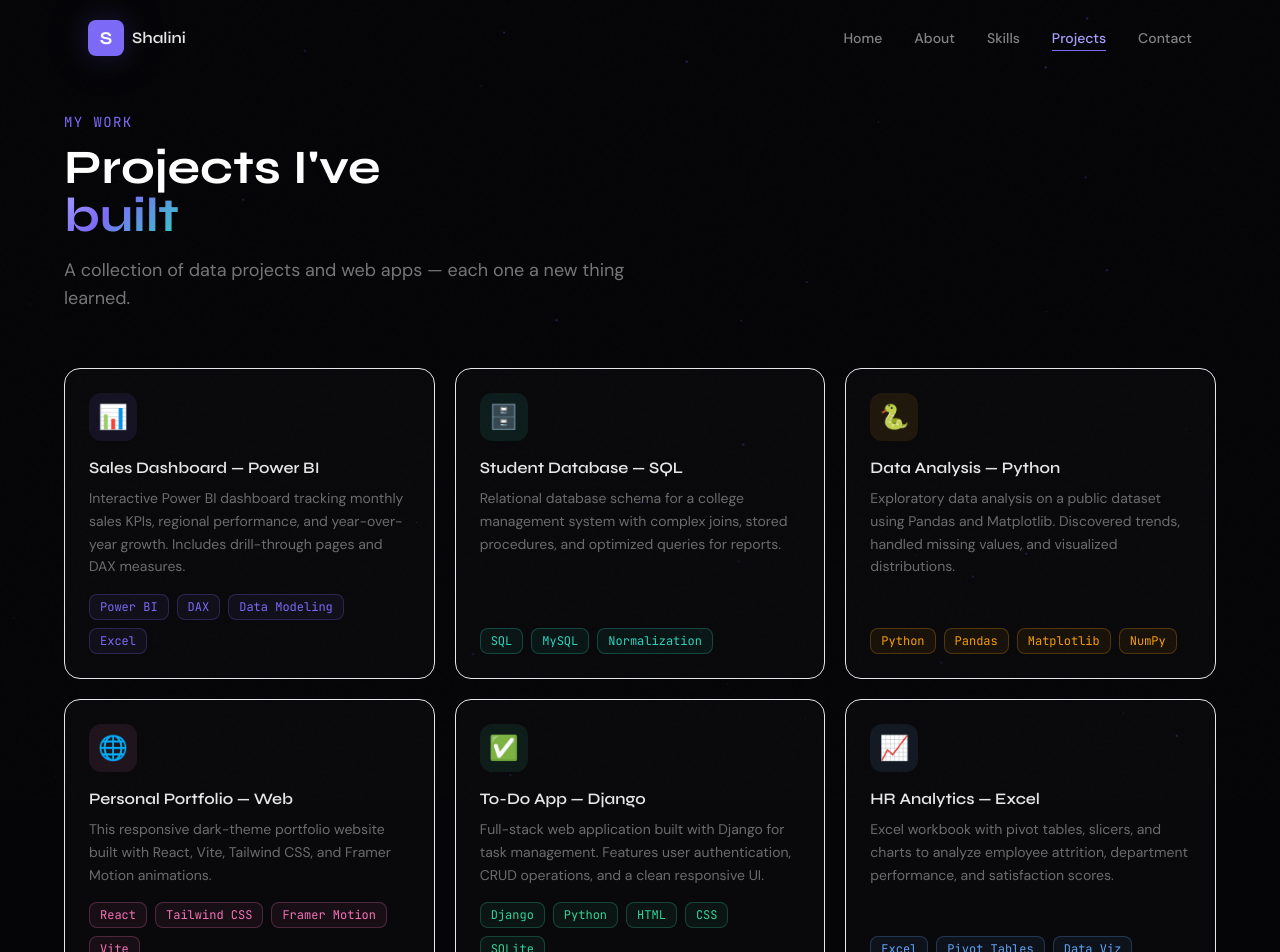
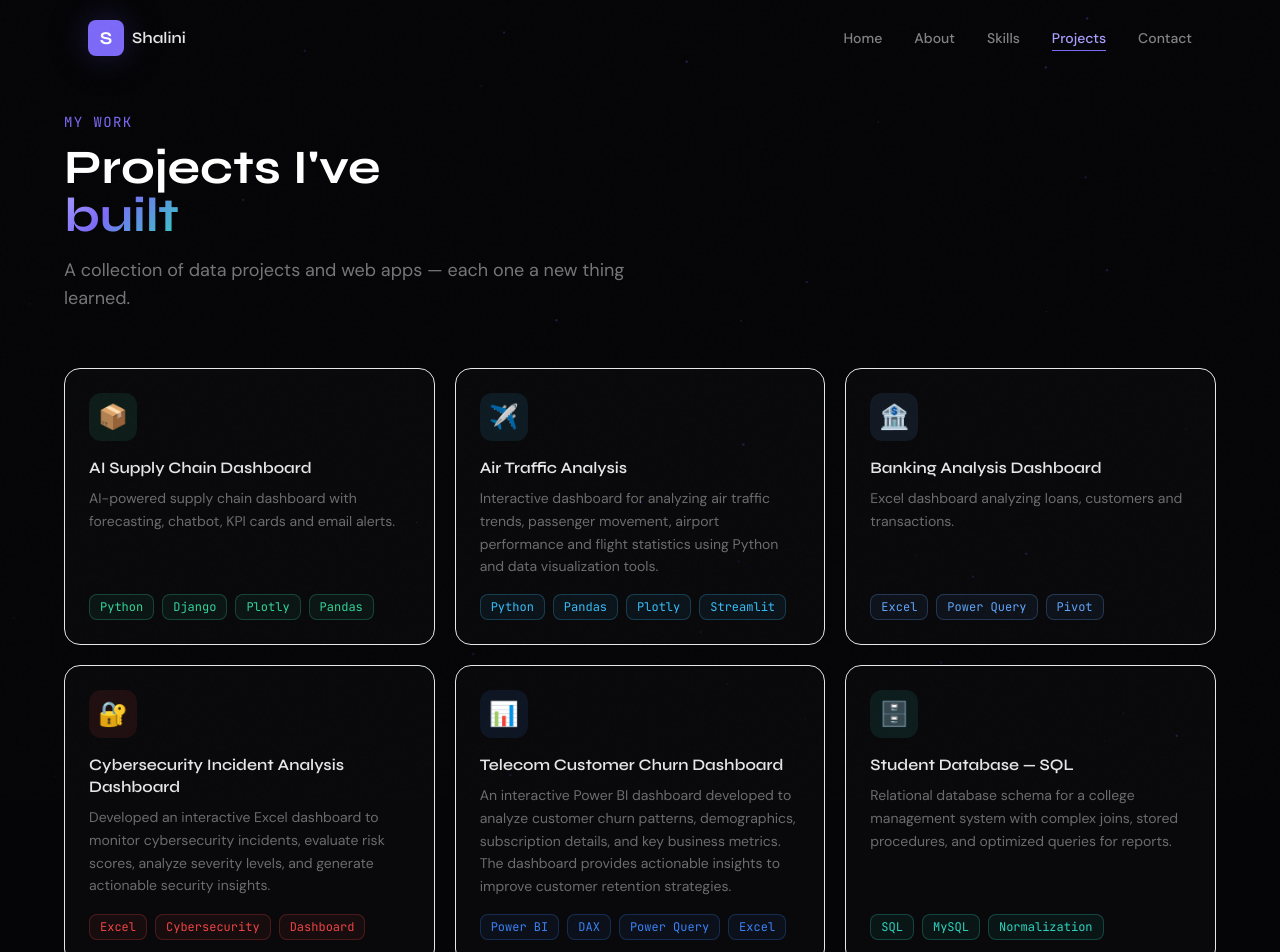
Before and after one commit to shalinisenthilkumar2021-cmyk/shalini-portfolio, a React (Vite) app: page /#/projects in a window 1280 px wide. Shown: the top 952 px of the page. Built offline with nearby package versions, Linux system fonts and the light colour scheme.

Commit message:
Updated portfolio and added resume

```diff
--- a/src/pages/Contact.jsx
+++ b/src/pages/Contact.jsx
@@ -12,7 +12,7 @@ const contacts = [
   {
     icon: Github,
     label: 'GitHub',
-    value: 'github.com/shalini',
+    value: 'https://github.com/shalinisenthilkumar2021-cmyk',
     href: 'https://github.com/',
     color: '#f0f0f0',
     desc: 'Check out my code & projects',
@@ -28,7 +28,7 @@ const contacts = [
   {
     icon: Mail,
     label: 'Email',
-    value: 'shalini@email.com',
+    value: 'shalinisenthilkumar2021@gmail',
     href: 'mailto:shalini@email.com',
     color: '#7c6af7',
     desc: 'Drop me a message anytime',
@@ -36,7 +36,7 @@ const contacts = [
   {
     icon: Phone,
     label: 'Phone',
-    value: '+91 00000 00000',
+    value: '+91 6383554672',
     href: 'tel:+910000000000',
     color: '#2dd4bf',
     desc: 'Available Mon–Sat',
@@ -105,7 +105,7 @@ export default function Contact() {
               </div>
               <div className="flex gap-3 flex-shrink-0">
                 <a
-                  href="/resume.pdf"
+                  href={`${import.meta.env.BASE_URL}shalini-resume.pdf`}
                   download
                   className="flex items-center gap-2 px-5 py-2.5 rounded-xl bg-accent hover:bg-accent/80 text-white font-display font-semibold text-sm transition-all glow-accent hover:scale-105 active:scale-95"
                 >
@@ -113,13 +113,16 @@ export default function Contact() {
                   Download
                 </a>
                 <a
-                  href="/resume.pdf"
+
+                  href={`${import.meta.env.BASE_URL}shalini-resume.pdf`}
                   target="_blank"
                   rel="noopener noreferrer"
                   className="flex items-center gap-2 px-5 py-2.5 rounded-xl border border-white/15 hover:border-teal-accent/50 text-white/80 hover:text-white font-display font-semibold text-sm transition-all hover:bg-white/5 hover:scale-105 active:scale-95"
                 >
                   <Eye size={15} />
                   View
+
+
                 </a>
               </div>
             </div>
--- a/src/pages/Home.jsx
+++ b/src/pages/Home.jsx
@@ -12,6 +12,7 @@ const fadeUp = {
 }
 
 export default function Home() {
+  const resumeUrl = `${import.meta.env.BASE_URL}shalini-resume.pdf`;
   return (
     <PageWrapper>
       <section className="min-h-screen grid-bg flex items-center justify-center px-6 pt-20 pb-16 relative overflow-hidden">
@@ -53,7 +54,7 @@ export default function Home() {
             Passionate about clean code and beautiful UIs.
           </motion.p>
 
-          {/* CTA buttons */}
+          {/* CTA buttons
           <motion.div variants={fadeUp} className="flex flex-wrap gap-4 justify-center mb-12">
             <Link
               to="/projects"
@@ -76,6 +77,36 @@ export default function Home() {
             >
               <Eye size={16} /> View CV
             </a>
+          </motion.div> */}
+
+
+          {/* CTA buttons */}
+          <motion.div variants={fadeUp} className="flex flex-wrap gap-4 justify-center mb-12">
+
+            <Link
+              to="/projects"
+              className="flex items-center gap-2 px-6 py-3 rounded-xl bg-accent hover:bg-accent/80 text-white"
+            >
+              View Projects <ArrowRight size={16} />
+            </Link>
+            <a
+              href={resumeUrl}
+              download
+
+              className="flex items-center gap-2 px-6 py-3 rounded-xl border border-white/15"
+            >
+              <Download size={16} /> Download CV
+            </a>
+            <a
+              href={resumeUrl}
+              target="_blank"
+              rel="noopener noreferrer"
+
+              className="flex items-center gap-2 px-6 py-3 rounded-xl border border-white/15"
+            >
+              <Eye size={16} /> View CV
+            </a>
+
           </motion.div>
 
           {/* Social links */}
--- a/src/pages/Projects.jsx
+++ b/src/pages/Projects.jsx
@@ -3,16 +3,85 @@ import { Github, ExternalLink } from 'lucide-react'
 import PageWrapper from '../components/PageWrapper'
 
 const projects = [
+
   {
-    title: 'Sales Dashboard — Power BI',
-    desc: 'Interactive Power BI dashboard tracking monthly sales KPIs, regional performance, and year-over-year growth. Includes drill-through pages and DAX measures.',
-    tags: ['Power BI', 'DAX', 'Data Modeling', 'Excel'],
-    color: '#7c6af7',
-    emoji: '📊',
-    github: 'https://github.com/',
-    live: null,
+    title: 'AI Supply Chain Dashboard',
+    desc: 'AI-powered supply chain dashboard with forecasting, chatbot, KPI cards and email alerts.',
+    tags: ['Python', 'Django', 'Plotly', 'Pandas'],
+    color: '#34d399',
+    emoji: '📦',
+
+    github: 'https://github.com/shalinisenthilkumar2021-cmyk/AI_Supply_Chain_Dashboard.gi',
+
+    live: 'https://ai-supply-chain-dashboard-3238.onrender.com'
   },
+
+
   {
+    title: 'Air Traffic Analysis',
+    desc: 'Interactive dashboard for analyzing air traffic trends, passenger movement, airport performance and flight statistics using Python and data visualization tools.',
+
+    tags: ['Python', 'Pandas', 'Plotly', 'Streamlit'],
+
+    color: '#38bdf8',
+
+    emoji: '✈️',
+
+    github: 'https://github.com/shalinisenthilkumar2021-cmyk/Airtraffic-Analysis',
+
+    live: 'https://airtraffic-analysis.onrender.com'
+  },
+
+  {
+    title: 'Banking Analysis Dashboard',
+    desc: 'Excel dashboard analyzing loans, customers and transactions.',
+
+    tags: ['Excel', 'Power Query', 'Pivot'],
+
+    color: '#60a5fa',
+
+    emoji: '🏦',
+
+    github: 'https://github.com/shalinisenthilkumar2021-cmyk/Banking-Analysis-Excel',
+
+    live: null
+  },
+
+
+ {
+    title: 'Cybersecurity Incident Analysis Dashboard',
+
+    desc: 'Developed an interactive Excel dashboard to monitor cybersecurity incidents, evaluate risk scores, analyze severity levels, and generate actionable security insights.',
+
+    tags: ['Excel', 'Cybersecurity', 'Dashboard'],
+
+    color: '#ef4444',
+
+    emoji: '🔐',
+
+    github: 'https://github.com/shalinisenthilkumar2021-cmyk/Cybersecurity-Incident-Intelligence-Dashboard',
+
+    live: null
+  },
+
+
+  {
+    title: "Telecom Customer Churn Dashboard",
+
+    desc: "An interactive Power BI dashboard developed to analyze customer churn patterns, demographics, subscription details, and key business metrics. The dashboard provides actionable insights to improve customer retention strategies.",
+
+    tags: [ "Power BI","DAX","Power Query","Excel"],
+
+    color: "#3B82F6",
+
+    emoji: "📊",
+
+    github: "https://github.com/shalinisenthilkumar2021-cmyk/Telecom-Dashboard",
+
+    live: null
+  },
+
+ {
     title: 'Student Database — SQL',
     desc: 'Relational database schema for a college management system with complex joins, stored procedures, and optimized queries for reports.',
     tags: ['SQL', 'MySQL', 'Normalization'],
@@ -21,15 +90,7 @@ const projects = [
     github: 'https://github.com/',
     live: null,
   },
-  {
-    title: 'Data Analysis — Python',
-    desc: 'Exploratory data analysis on a public dataset using Pandas and Matplotlib. Discovered trends, handled missing values, and visualized distributions.',
-    tags: ['Python', 'Pandas', 'Matplotlib', 'NumPy'],
-    color: '#f59e0b',
-    emoji: '🐍',
-    github: 'https://github.com/',
-    live: null,
-  },
+
   {
     title: 'Personal Portfolio — Web',
     desc: 'This responsive dark-theme portfolio website built with React, Vite, Tailwind CSS, and Framer Motion animations.',
@@ -39,24 +100,7 @@ const projects = [
     github: 'https://github.com/',
     live: '#',
   },
-  {
-    title: 'To-Do App — Django',
-    desc: 'Full-stack web application built with Django for task management. Features user authentication, CRUD operations, and a clean responsive UI.',
-    tags: ['Django', 'Python', 'HTML', 'CSS', 'SQLite'],
-    color: '#34d399',
-    emoji: '✅',
-    github: 'https://github.com/',
-    live: null,
-  },
-  {
-    title: 'HR Analytics — Excel',
-    desc: 'Excel workbook with pivot tables, slicers, and charts to analyze employee attrition, department performance, and satisfaction scores.',
-    tags: ['Excel', 'Pivot Tables', 'Data Viz'],
-    color: '#60a5fa',
-    emoji: '📈',
-    github: 'https://github.com/',
-    live: null,
-  },
+
 ]
 
 const stagger = { animate: { transition: { staggerChildren: 0.07 } } }
```
Also changed, not shown: 1 other file (tests, documents, lock files or other folders).
